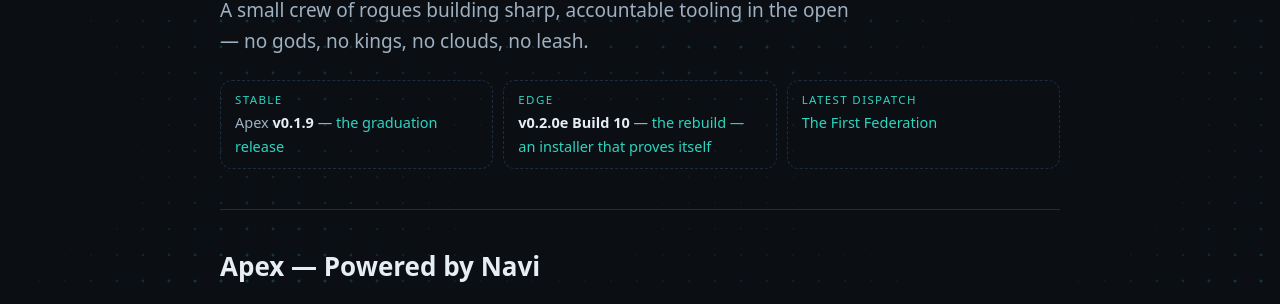
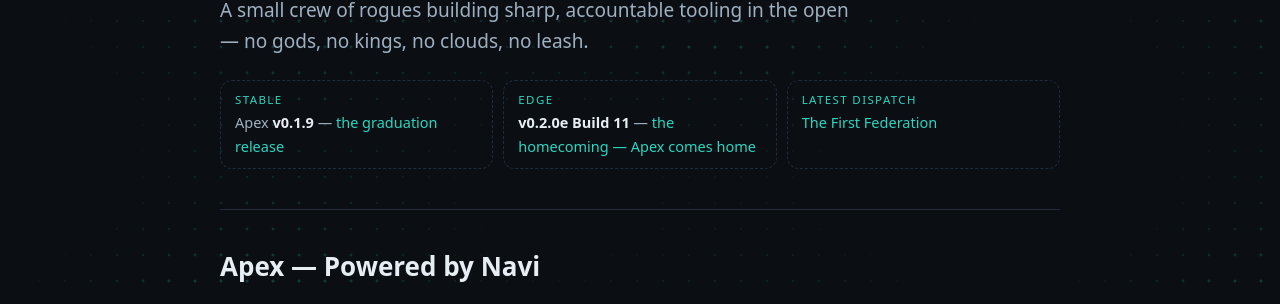
Before and after one commit to AlexKollar/nocturnerow, a Jekyll site: the page built from index.html, in a window 1280 px wide and 900 px high. Shown: the part 278-582 px from the top of the window. Built offline with Jekyll 4.4.1, drawn with Linux system fonts in a browser that asks for light colours.

Commit message:
Apex v0.2.0e Build 11 — version pill + homepage strip bump

```diff
--- a/apex.html
+++ b/apex.html
@@ -3,14 +3,14 @@ layout: default
 title: Apex
 permalink: /apex.html
 share_image: /share-apex.png
-description: "Apex | Powered by Navi — a local-first AI partner for security work. Your hardware, your data, no landlord; open source under the AGPL v3. Stable v0.1.9 · Edge v0.2.0e Build 10."
+description: "Apex | Powered by Navi — a local-first AI partner for security work. Your hardware, your data, no landlord; open source under the AGPL v3. Stable v0.1.9 · Edge v0.2.0e Build 11."
 ---
 <main class="wrap">
 <div class="hero">
 <h1><span class="hglitch" data-text="Apex | Powered by Navi"><span id="apex-tagline" class="tagline-cursor">Apex | Powered by Navi</span></span></h1>
 </div>
 <section id="apex">
-  <span class="chip">Apex <b>v0.1.9 Stable</b> · Edge <b>v0.2.0e Build 10</b></span>
+  <span class="chip">Apex <b>v0.1.9 Stable</b> · Edge <b>v0.2.0e Build 11</b></span>
 <p>Apex runs entirely on your own hardware: your machine, your network, your data never leaves the building — and the model answering is Navi, the one it was built around.</p>
 <p style="font-size:18px;color:var(--text)"><b>Open source, top to bottom</b> — the app, the chips, the knowledge packs, the crypto tools, even this website. Nothing to take on faith; read it all.</p>
 <style>
--- a/index.html
+++ b/index.html
@@ -10,7 +10,7 @@ description: "Nocturne Row — a small security group building sharp, accountabl
 <p class="sub">A small crew of rogues building sharp, accountable tooling in the open — no gods, no kings, no clouds, no leash.</p>
 <div class="rowstatus">
 <div class="rs"><span class="k">STABLE</span>Apex <b>v0.1.9</b> — <a href="https://github.com/AlexKollar/Apex/releases/tag/v0.1.9">the graduation release</a></div>
-<div class="rs"><span class="k">EDGE</span><b>v0.2.0e Build 10</b> — <a href="https://github.com/AlexKollar/Apex/releases/tag/v0.2.0e">the rebuild — an installer that proves itself</a></div>
+<div class="rs"><span class="k">EDGE</span><b>v0.2.0e Build 11</b> — <a href="https://github.com/AlexKollar/Apex/releases/tag/v0.2.0e">the homecoming — Apex comes home</a></div>
 <div class="rs"><span class="k">LATEST DISPATCH</span>{% assign latest = site.posts.first %}<a href="{{ latest.url }}">{{ latest.title }}</a></div>
 </div>
 </div>
```
